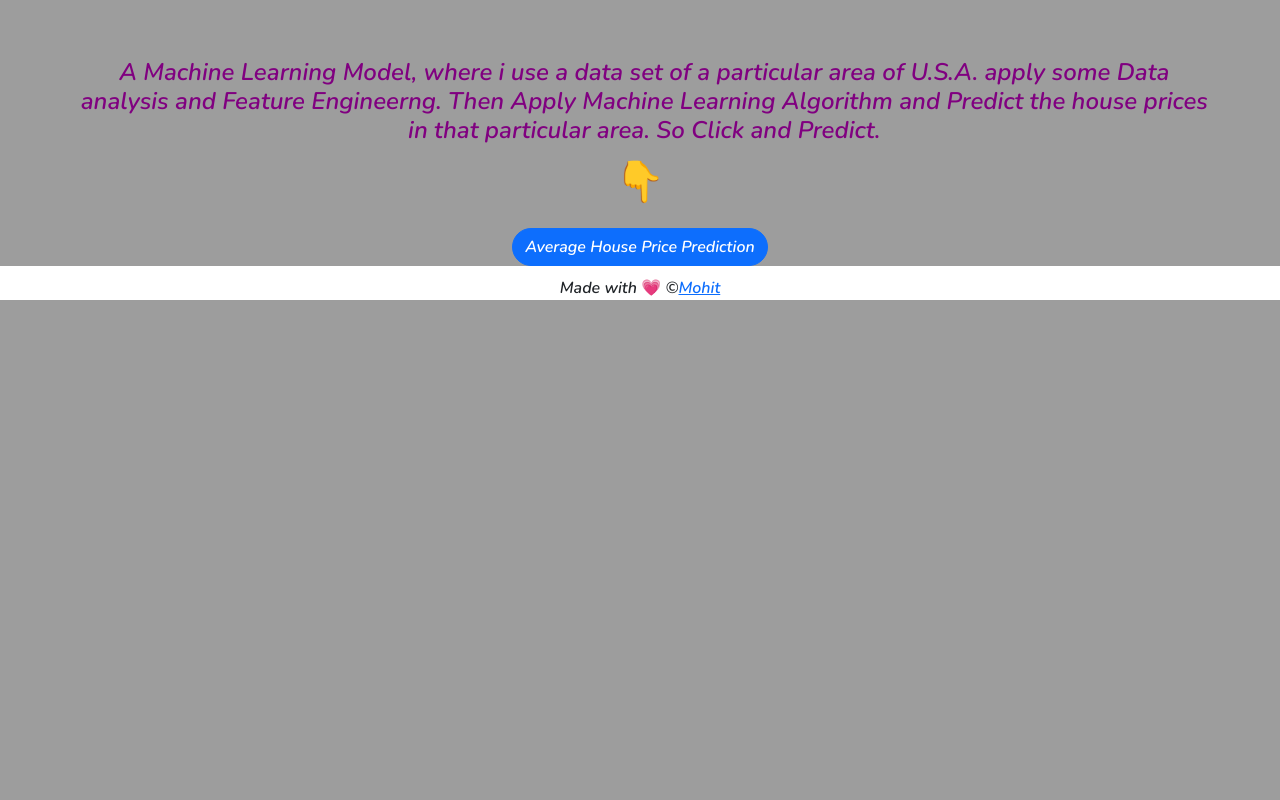
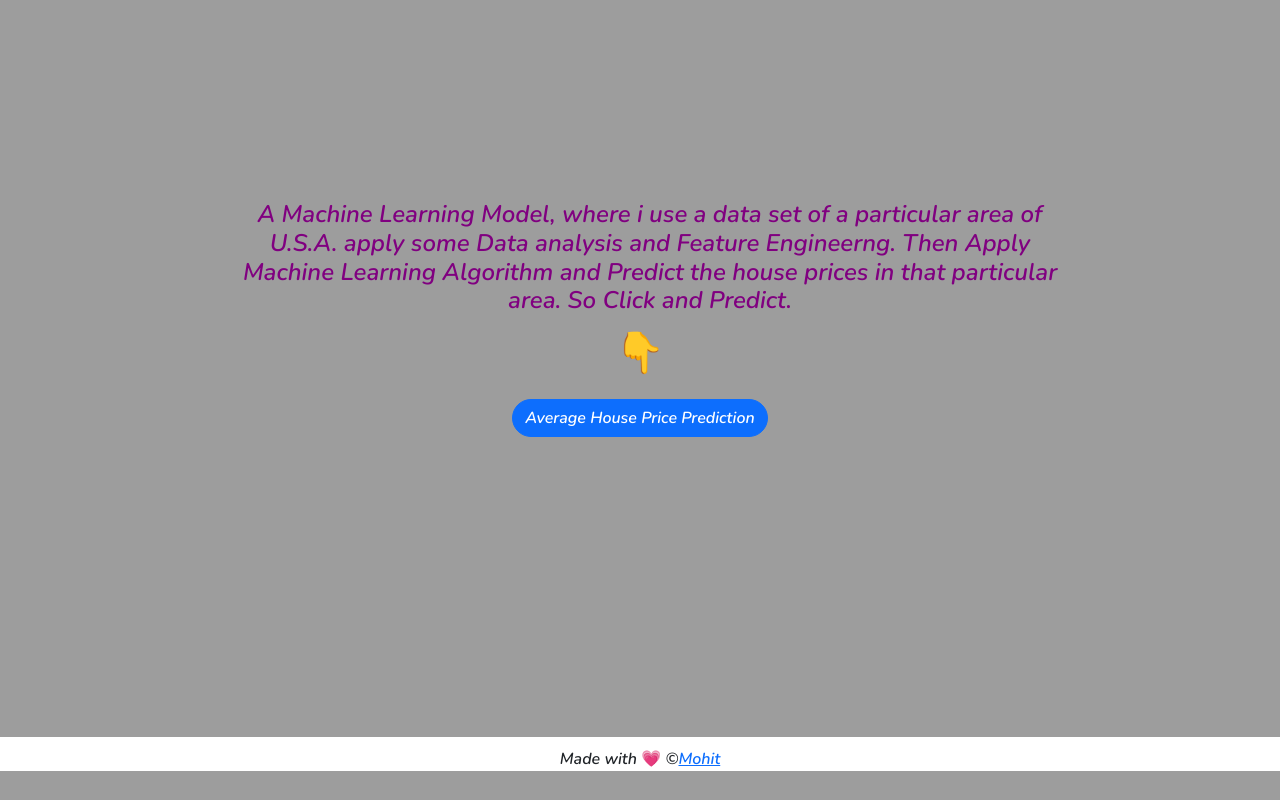
Before and after one commit to Mohit269/House_Prediction, a Flask app: page / in a window 1280 px wide. Run offline with Flask 2, Linux system fonts and the light colour scheme; parts of the project's set-up code (start-up, migrations or seed data) failed here and were passed over.

Commit message:
Update base1.html

```diff
--- a/templates/base1.html
+++ b/templates/base1.html
@@ -11,18 +11,18 @@
 		font-family: 'Nunito', sans-serif;
 	}
 	.body{
-      padding-top: 3.63em;
-      padding-left: 2.72em;
-      padding-right: 2.72em;
-      padding-bottom: 5.45;
+      padding-top: 200px;
+      padding-left: 150px;
+      padding-right: 150px;
+      padding-bottom: 300px;
       text-align: center;
       background-color: #9D9D9D;
 		font-family: 'Nunito', sans-serif;
 	}
 	h4{
 	color: purple;
-	padding-left: 1.45em;
-	padding-right: 1.09em;
+	padding-left: 80px;
+	padding-right: 60px;
 }
 #button{
 	border-radius: 30px
@@ -36,7 +36,6 @@ footer {
   padding-top: 10px;
   width: 100%;
 }
-
 </style>
 <div class="body">
 <h4><i>A Machine Learning Model, where i use a data set of a particular area of <b>U.S.A.</b> apply some Data analysis and Feature Engineerng. Then Apply Machine Learning Algorithm and Predict the house prices in that particular area. So Click and Predict.</i></h4>
```
